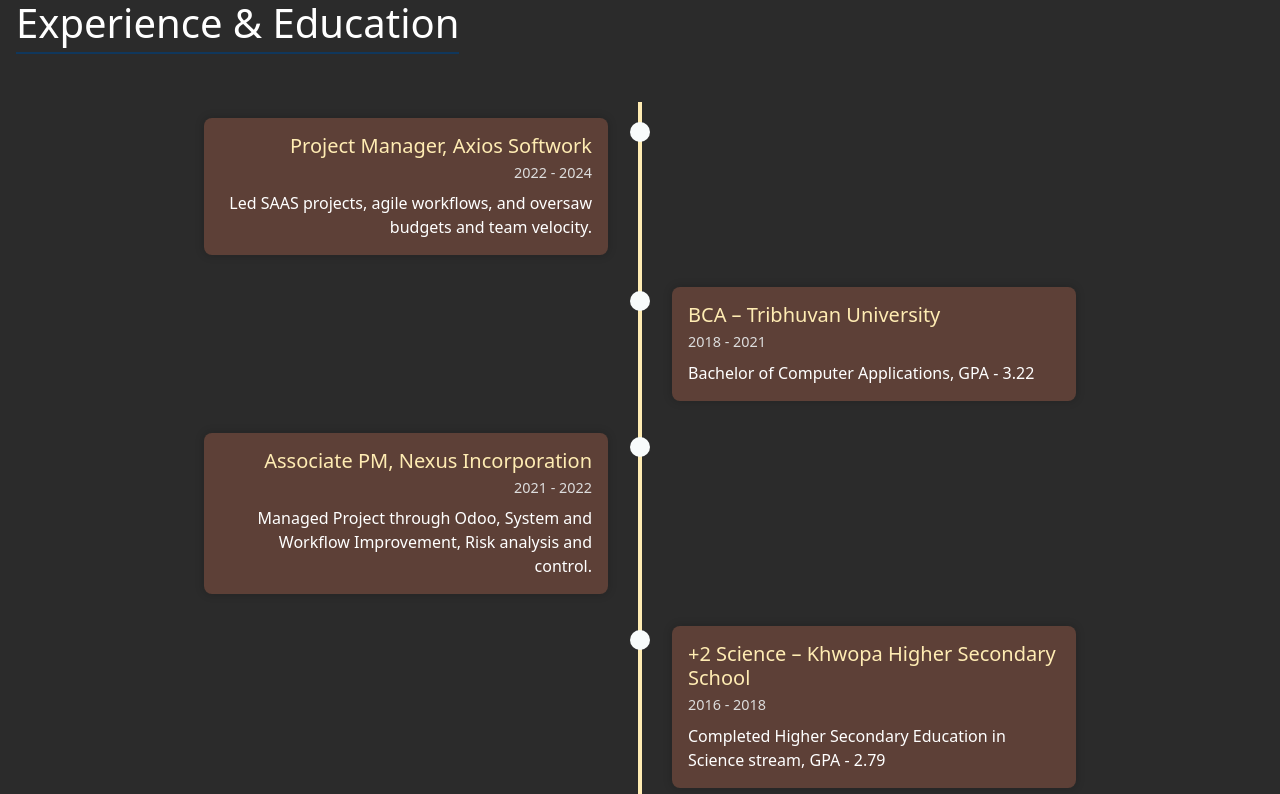
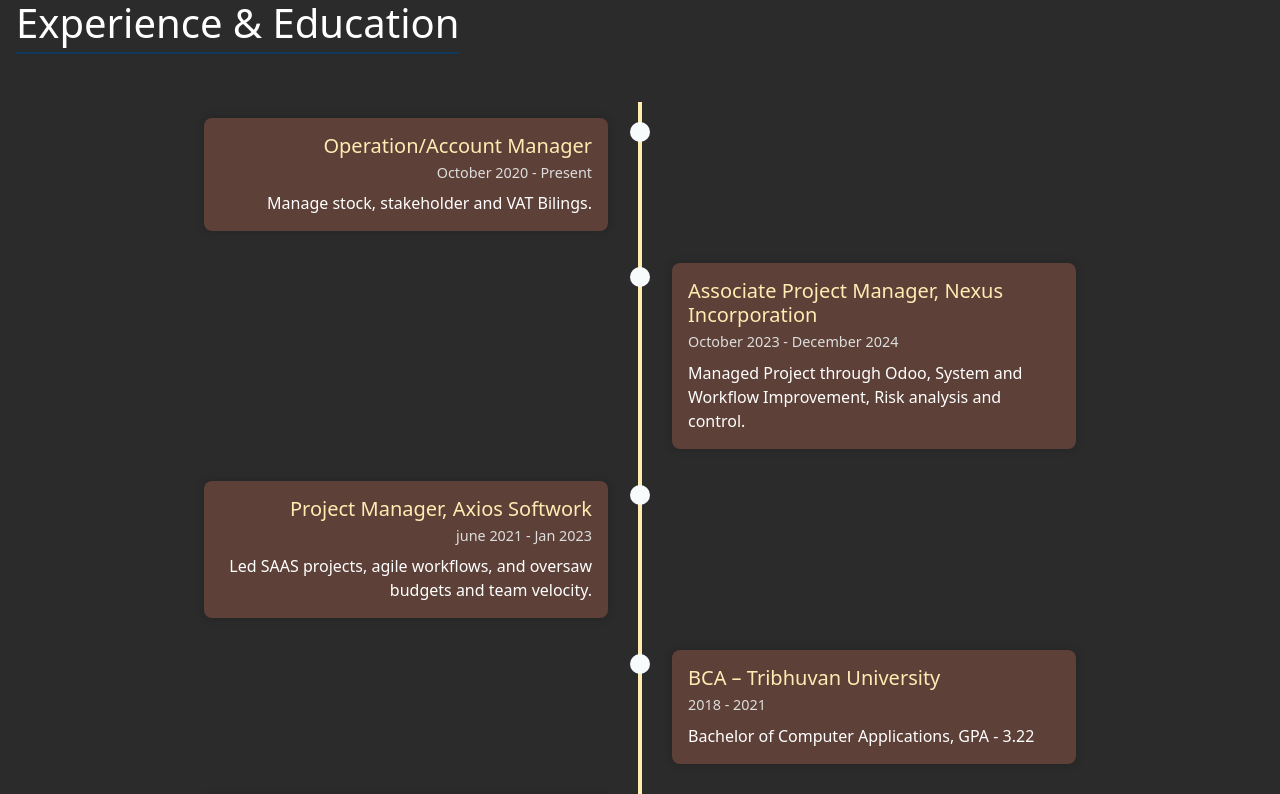
Before and after one commit to AnjilaM/finalportfolio, a React (Create React App) app: page / in a window 1280 px wide. Shown: the part 1320-2114 px from the top of the page. Built offline with nearby package versions, Linux system fonts and the light colour scheme.

Commit message:
updated timeline

```diff
--- a/src/components/TimelineSection.js
+++ b/src/components/TimelineSection.js
@@ -3,10 +3,22 @@
 import './TimelineSection.css';
 
 const timelineData = [
+   {
+    type: 'experience',
+    title: 'Operation/Account Manager',
+    subtitle: 'October 2020 - Present',
+    description: 'Manage stock, stakeholder and VAT Bilings.',
+  },
+  {
+    type: 'experience',
+    title: 'Associate Project Manager, Nexus Incorporation',
+    subtitle: 'October 2023 - December 2024',
+    description: 'Managed Project through Odoo, System and Workflow Improvement, Risk analysis and control.',
+  },
   {
     type: 'experience',
     title: 'Project Manager, Axios Softwork',
-    subtitle: '2022 - 2024',
+    subtitle: 'june 2021 - Jan 2023',
     description: 'Led SAAS projects, agile workflows, and oversaw budgets and team velocity.',
   },
   {
@@ -15,12 +27,7 @@
     subtitle: '2018 - 2021',
     description: 'Bachelor of Computer Applications, GPA - 3.22',
   },
-  {
-    type: 'experience',
-    title: 'Associate PM, Nexus Incorporation',
-    subtitle: '2021 - 2022',
-    description: 'Managed Project through Odoo, System and Workflow Improvement, Risk analysis and control.',
-  },
+
   {
     type: 'education',
     title: '+2 Science – Khwopa Higher Secondary School',
```
